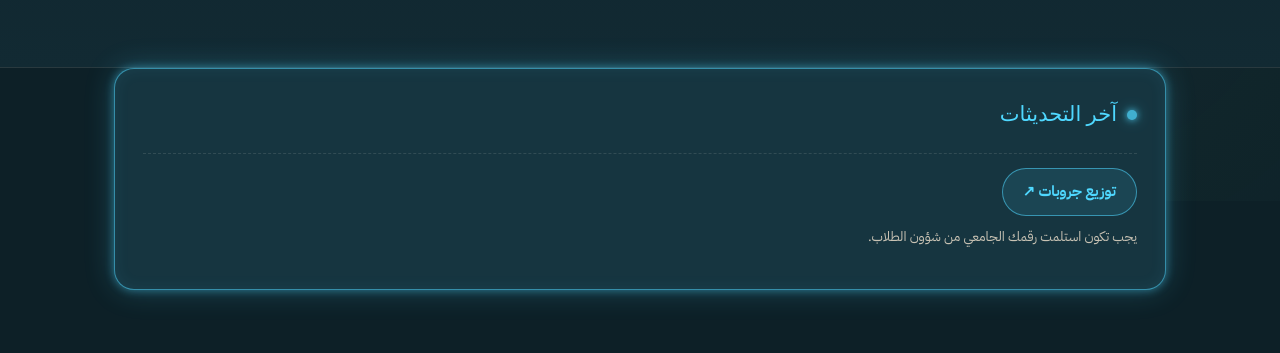
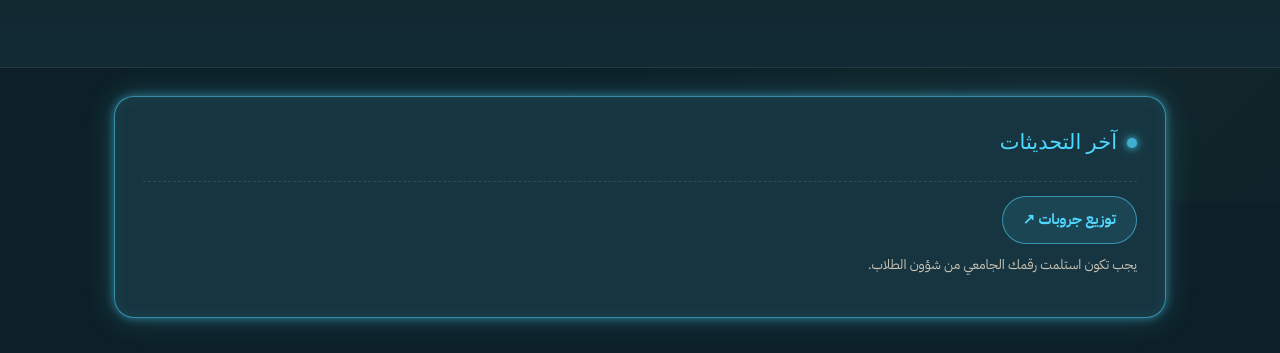
Before and after one commit to mohtab102-boop/AxonsGroupASU, a plain HTML site: page index.html in a window 1280 px wide. Shown: the part 599-952 px from the top of the page. Drawn offline with Linux system fonts and the light colour scheme; a web font is replaced by a local one.

Commit message:
Adjust padding in updates panel
Increased padding in updates panel for better spacing.

```diff
--- a/index.html
+++ b/index.html
@@ -154,7 +154,7 @@
 
   /* ---------- updates / news panel ---------- */
   .updates-panel{
-    max-width:1100px;margin:0 auto;padding:0 24px 10px;position:relative;z-index:1;
+    max-width:1100px;margin:0 auto;padding:28px 24px 10px;position:relative;z-index:1;
   }
   .updates-box{
     background:var(--panel);
```
